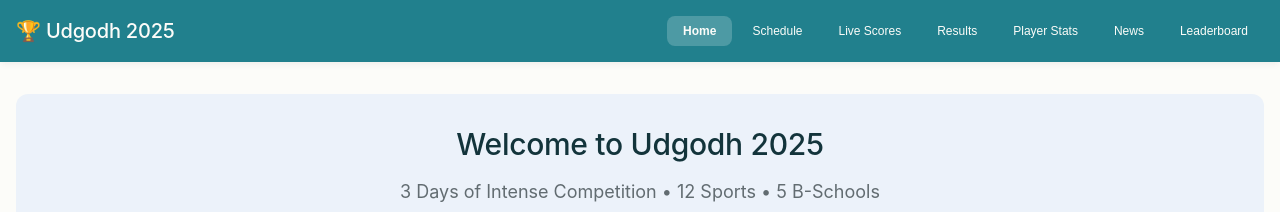
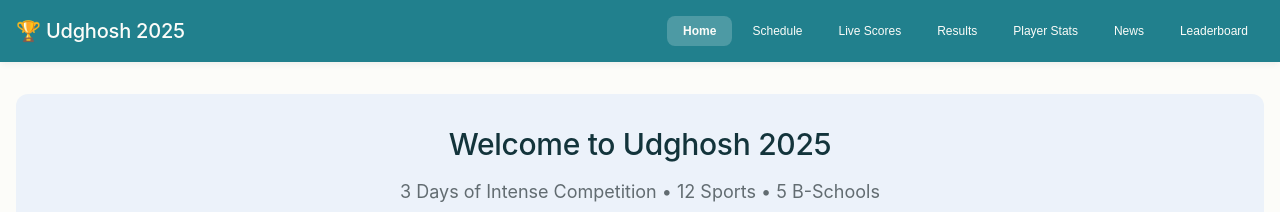
Before and after one commit to Lokjeet09/SportsLive-portal, a plain HTML site: page index.html in a window 1280 px wide. Shown: the top 212 px of the page. Drawn offline with Linux system fonts and the light colour scheme; a web font is replaced by a local one.

Commit message:
Update index.html

```diff
--- a/index.html
+++ b/index.html
@@ -11,7 +11,7 @@
         <div class="container">
             <div class="header__content">
                 <div class="header__logo">
-                    <h1>🏆 Udgodh 2025</h1>
+                    <h1>🏆 Udghosh 2025</h1>
                 </div>
                 <nav class="nav">
                     <button class="nav__item nav__item--active" data-page="home">Home</button>
@@ -31,7 +31,7 @@
         <section id="home" class="page page--active">
             <div class="container">
                 <div class="hero">
-                    <h1 class="hero__title">Welcome to Udgodh 2025</h1>
+                    <h1 class="hero__title">Welcome to Udghosh 2025</h1>
                     <p class="hero__subtitle">3 Days of Intense Competition • 12 Sports • 5 B-Schools</p>
                 </div>
 
```
